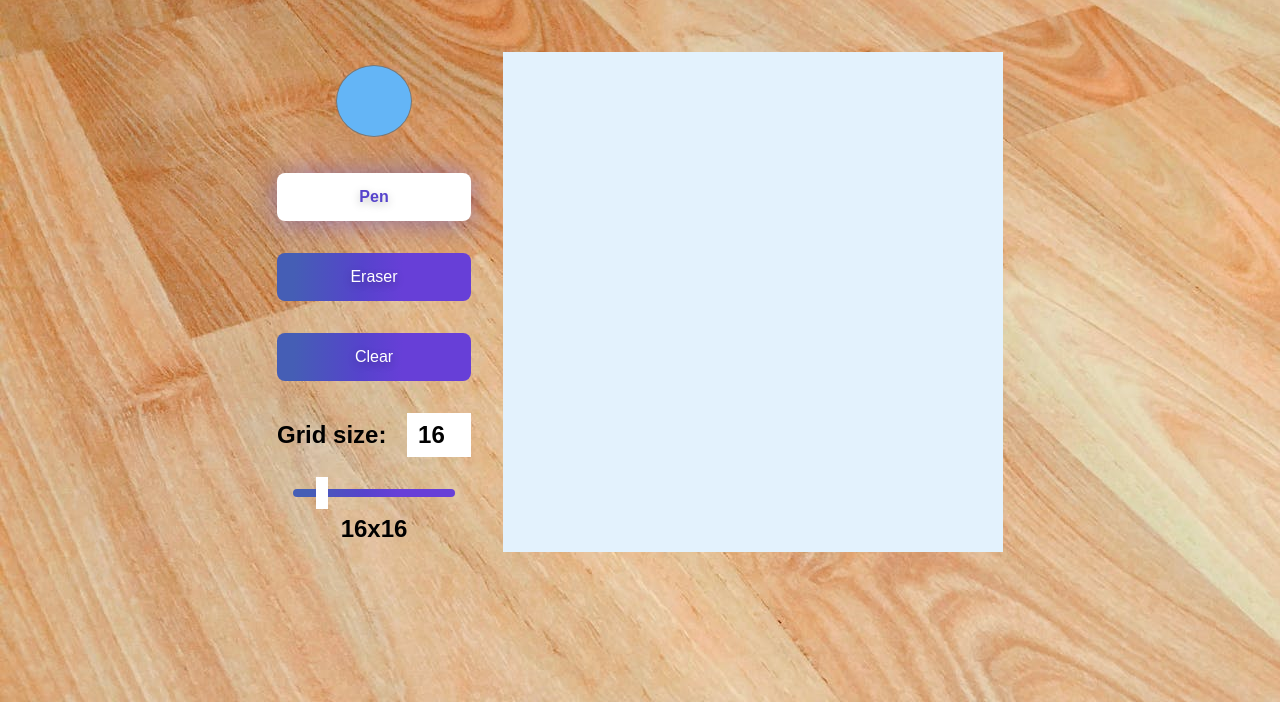
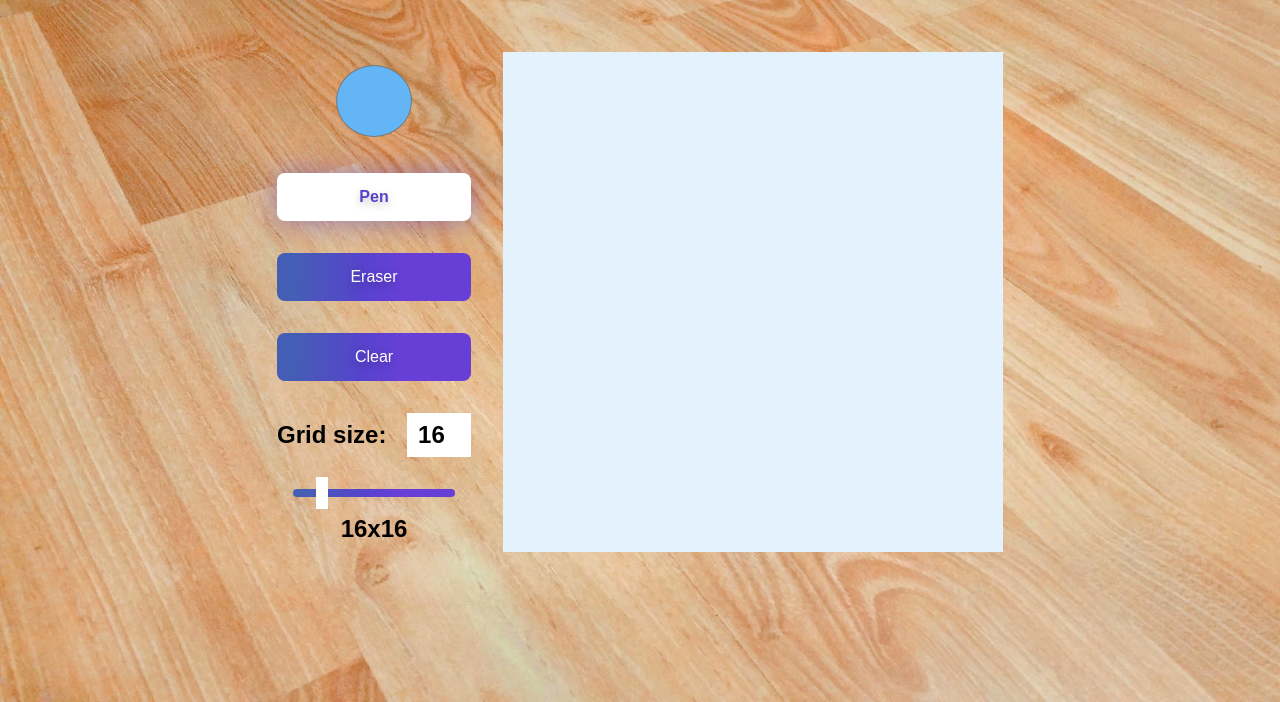
Before and after one commit to catalinbroinas/etch-a-sketch, a plain HTML site: page index.html in a window 1280 px wide. Shown: the part 98-800 px from the top of the page. Drawn offline with Linux system fonts and the light colour scheme.

Commit message:
Update page background

```diff
--- a/css/style.css
+++ b/css/style.css
@@ -39,6 +39,8 @@ input[type="range"]::-moz-range-thumb
     justify-content: center;
     align-items: center;
     gap: 2rem;
+    background: url('../img/floor.jpg') no-repeat;
+    background-size: cover;
 }
 .grid
 {
--- a/index.html
+++ b/index.html
@@ -8,7 +8,7 @@
     <link rel="stylesheet" href="css/style.css">
 </head>
 
-<body style="background-image: url('./img/floor.jpg');">
+<body>
     <!-- Title -->
     <h1 class="page-title">Etch a Sketch</h1>
 
```
